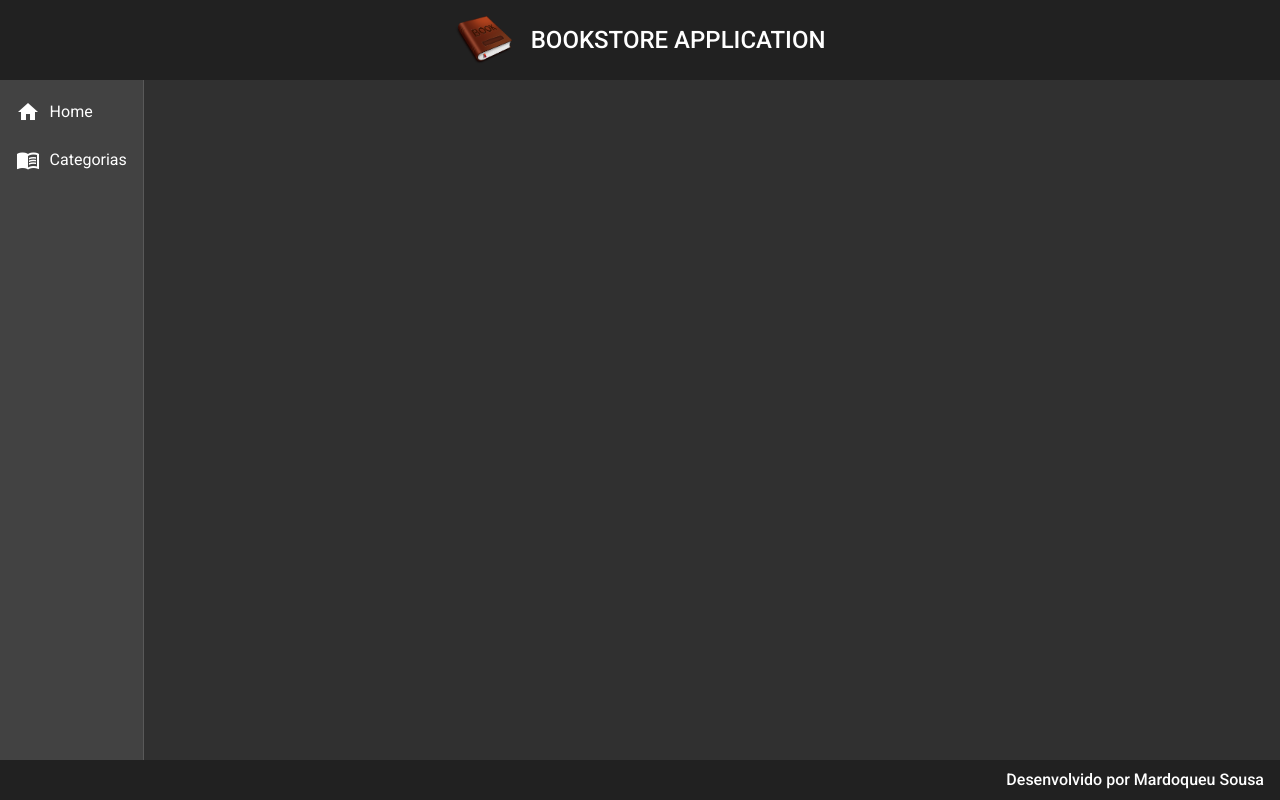
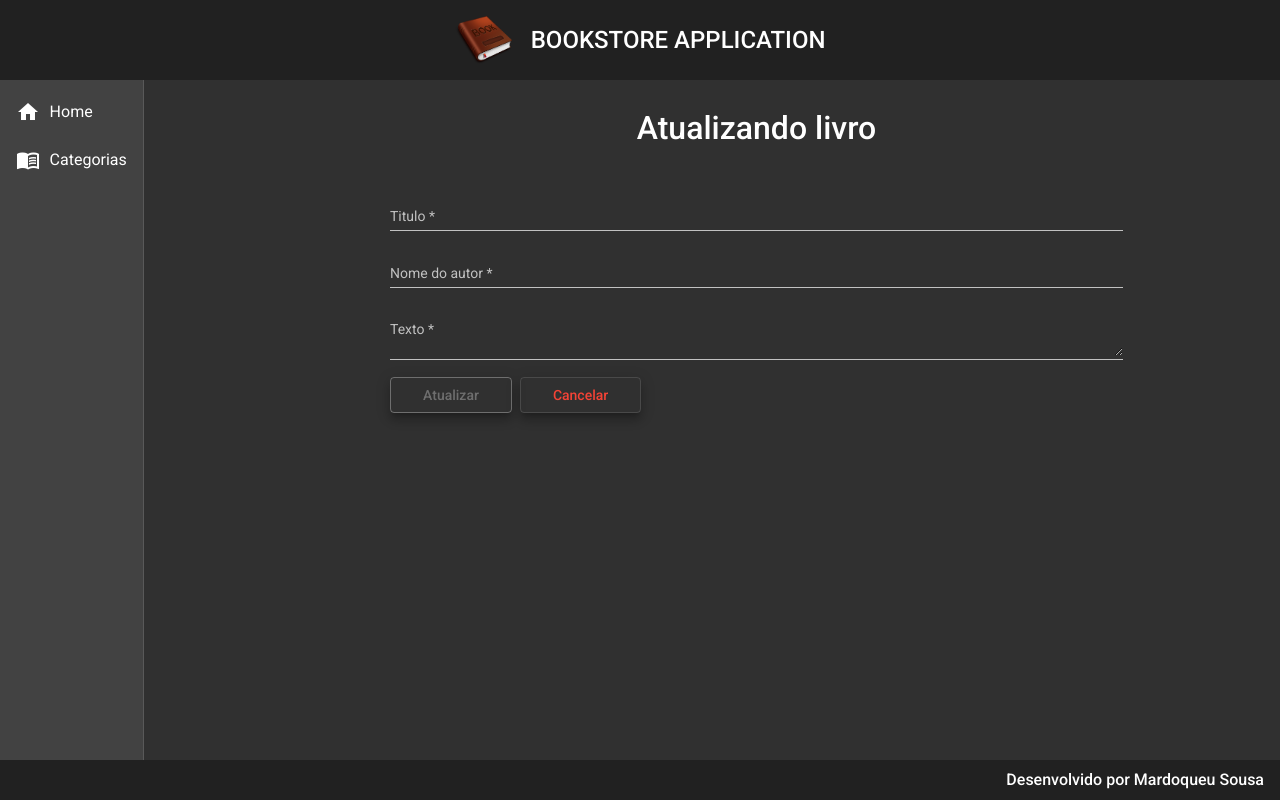
Before and after one commit to Mardoqueu/bookstore-front, an Angular app: page /categorias/1/livros/1/update in a window 1280 px wide. Before the commit this address led to /. Built offline with nearby package versions, Linux system fonts and the light colour scheme.

Commit message:
Componente LIVRO-UPDATE: tela e validacoes implementadas

```diff
--- a/src/app/app-routing.module.ts
+++ b/src/app/app-routing.module.ts
@@ -5,6 +5,7 @@ import { CategoriaCreateComponent } from './components/views/categoria/categoria
 import { CategoriaReadComponent } from './components/views/categoria/categoria-read/categoria-read.component';
 import { HomeComponent } from './components/views/home/home.component';
 import { LivroCreateComponent } from './components/views/livro/livro-create/livro-create.component';
+import { LivroUpdateComponent } from './components/views/livro/livro-update/livro-update.component';
 import { LivrosReadAllComponent } from './components/views/livros-read-all/livros-read-all.component';
 import { CategoriaUpdateComponent } from './componets/views/categoria/categoria-update/categoria-update.component';
 
@@ -41,6 +42,11 @@ const routes: Routes = [
     path: 'categorias/:id_cat/livros/create',
     component: LivroCreateComponent
 
+  },
+  {
+    path: 'categorias/:id_cat/livros/:id/update',
+    component: LivroUpdateComponent
+
   }
 ];
 
--- a/src/app/app.module.ts
+++ b/src/app/app.module.ts
@@ -27,6 +27,7 @@ import { CategoriaCategoriaDeleteComponent } from './components/views/categoria-
 import { CategoriaUpdateComponent } from './componets/views/categoria/categoria-update/categoria-update.component';
 import { LivrosReadAllComponent } from './components/views/livros-read-all/livros-read-all.component';
 import { LivroCreateComponent } from './components/views/livro/livro-create/livro-create.component';
+import { LivroUpdateComponent } from './components/views/livro/livro-update/livro-update.component';
 
 
 @NgModule({
@@ -42,6 +43,7 @@ import { LivroCreateComponent } from './components/views/livro/livro-create/livr
     CategoriaUpdateComponent,
     LivrosReadAllComponent,
     LivroCreateComponent,
+    LivroUpdateComponent,
   ],
   imports: [
     BrowserModule,
--- /dev/null
+++ b/src/app/components/views/livro/livro-update/livro-update.component.css
@@ -0,0 +1,28 @@
+form{
+    text-align: center;
+    width: 70%;
+    margin: 2rem auto 0 auto;
+}
+
+h1{
+    font-size: 2rem;
+    font-weight: 500;
+    margin-bottom: 3rem;
+}
+
+.form{
+    width: 100%;
+
+}
+
+
+.buttons{
+    width: 100%;
+    text-align: start;
+}
+
+button{
+    margin-right: .5rem;
+    padding-right: 2rem;
+    padding-left: 2rem;
+}
--- /dev/null
+++ b/src/app/components/views/livro/livro-update/livro-update.component.html
@@ -0,0 +1,26 @@
+<form action="">
+    <h1>Atualizando livro</h1>
+
+    <mat-form-field class="form">
+        <mat-label>Titulo</mat-label>
+        <input matInput [(ngModel)]="livro.title" [formControl]="titulo" required matInput type="text" name="titulo" placeholder="Ex: O SENHOR DOS ANÉIS" maxlength="100">
+        <mat-error *ngIf="titulo.invalid">{{ getMessage() }}</mat-error>
+    </mat-form-field>
+
+    <mat-form-field class="form">
+        <mat-label>Nome do autor</mat-label>
+        <input matInput [(ngModel)]="livro.name_author" [formControl]="nome_autor" required matInput type="text" name="nome_autor" placeholder="Ex: J.R.R. TOLKIEN" maxlength="100">
+        <mat-error *ngIf="nome_autor.invalid">{{ getMessage() }}</mat-error>
+    </mat-form-field>
+
+    <mat-form-field class="form">
+        <mat-label>Texto</mat-label>
+        <textarea matInput [(ngModel)]="livro.text" [formControl]="texto" required  type="text" name="texto" placeholder="Ex: Lorem ipsum" maxlength="2000000"></textarea>
+        <mat-error *ngIf="texto.invalid">{{ getMessage() }}</mat-error>
+    </mat-form-field>
+
+    <div class="buttons">
+        <button  [disabled]="getMessage()" class="mat-elevation-z8" mat-stroked-button color="primary">Atualizar</button>
+        <button (click)="cancel()" class="mat-elevation-z8" mat-stroked-button color="warn">Cancelar</button>
+    </div>
+</form>
--- /dev/null
+++ b/src/app/components/views/livro/livro-update/livro-update.component.ts
@@ -0,0 +1,58 @@
+import { Component, OnInit } from '@angular/core';
+import { FormControl, Validators } from '@angular/forms';
+import { ActivatedRoute, Router } from '@angular/router';
+import { Livro } from '../../livros-read-all/livro.model';
+import { LivroService } from '../livro.service';
+
+@Component({
+  selector: 'app-livro-update',
+  templateUrl: './livro-update.component.html',
+  styleUrls: ['./livro-update.component.css']
+})
+export class LivroUpdateComponent implements OnInit {
+
+  id_cat: String = ''
+
+  livro: Livro = {
+    id: '',
+    title: '',
+    name_author: '',
+    text: '',
+  }
+
+  titulo = new FormControl('', [Validators.minLength(3)])
+  nome_autor = new FormControl('', [Validators.minLength(3)])
+  texto = new FormControl('', [Validators.minLength(10)])
+
+  constructor(
+    private service: LivroService,
+    private route: ActivatedRoute,
+    private router: Router
+  ) {}
+
+  ngOnInit(): void {
+    this.id_cat = this.route.snapshot.paramMap.get('id_cat')!;
+    this.livro.id = this.route.snapshot.paramMap.get('id')!;
+  }
+
+
+  cancel(): void {
+    this.router.navigate([`categorias/${this.id_cat}/livros`]);
+  }
+
+  getMessage(){
+    if(this.titulo.invalid){
+      return 'O campo TITULO deve conter entre 3 e 100 caracteres';
+    }
+
+    if(this.nome_autor.invalid){
+      return 'O campo AUTOR deve conter entre 3 e 100 caracteres';
+    }
+
+    if(this.texto.invalid){
+      return 'O campo TEXTO deve conter entre 3 e 2000000 caracteres';
+    }
+    return false;
+  }
+
+}
--- a/src/app/components/views/livros-read-all/livros-read-all.component.html
+++ b/src/app/components/views/livros-read-all/livros-read-all.component.html
@@ -34,7 +34,7 @@
             <ng-container matColumnDef="acoes">
               <th class="mat-header" mat-header-cell *matHeaderCellDef> AÇÕES </th>
               <td mat-cell *matCellDef="let row">
-                <a class="edit" href="#">
+                <a class="edit" routerLink="{{ row.id }}/update">
                   <i class="material-icons">edit</i>
                 </a>
                 <a class="delete" href="#">
```
